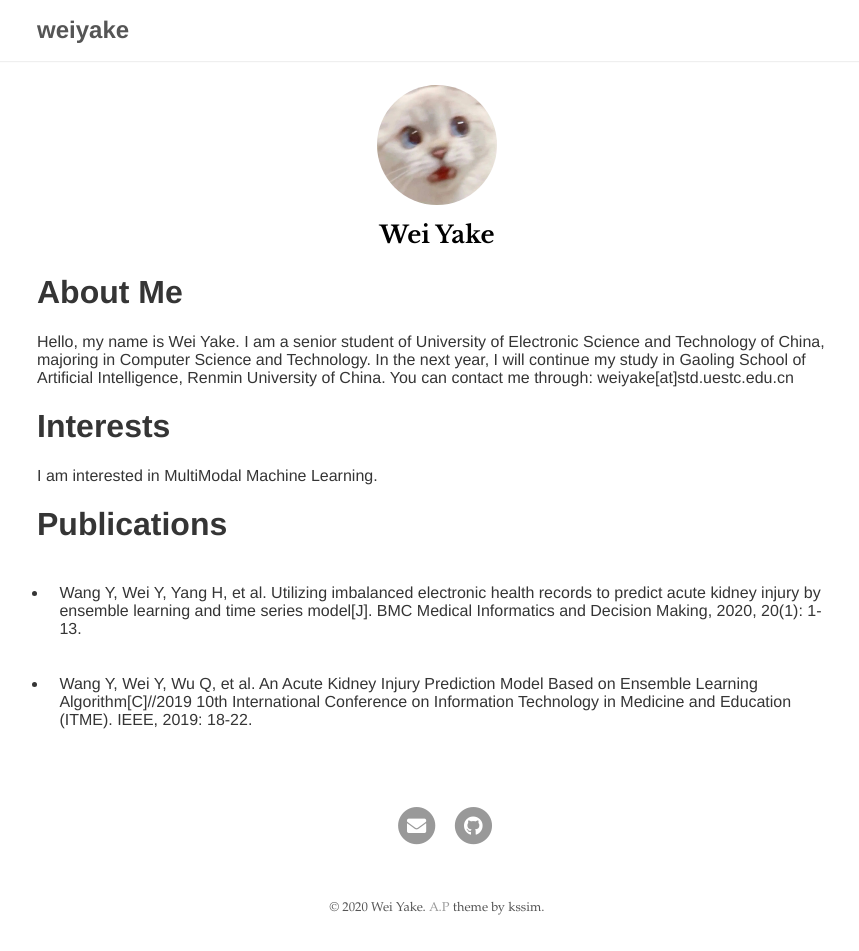
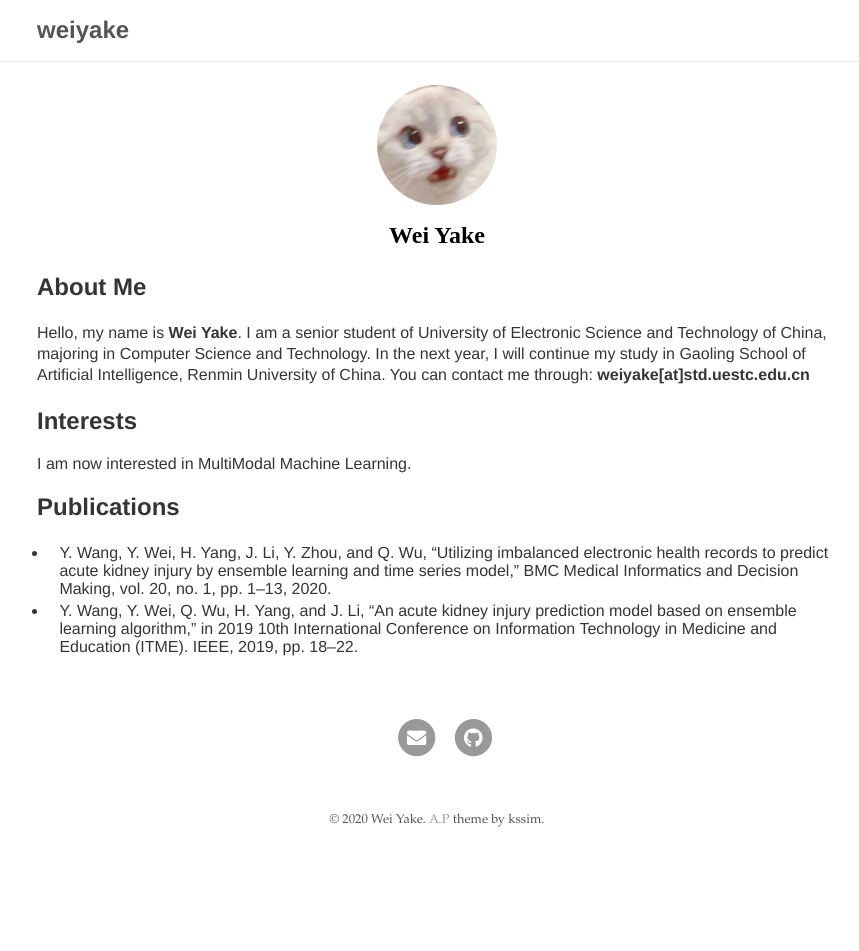
Before and after one commit to echo0409/echo0409.github.io, a Jekyll site: the page built from index.md, in a window 1280 px wide. Shown: the whole page, without its empty margins (203-1062 px from the left). Built offline with Jekyll 4.4.1, drawn with Linux system fonts in a browser that asks for light colours; our own code applies the rules of GitHub Pages for plain Markdown files; after the commit the page ends 900 px from its top, so only the background shows below that.

Commit message:
second commit

```diff
--- a/_sass/base/_base.scss
+++ b/_sass/base/_base.scss
@@ -8,6 +8,7 @@ body {
   color: $default-color;
   margin: 0;
   padding: 0;
+  font-family: "Times New Roman", Times, serif;
 }
 
 html {
@@ -21,6 +22,7 @@ html {
 
 body {
   -webkit-text-size-adjust: 100%;
+  font-family: "Times New Roman", Times, serif;
 }
 
 h1,
--- a/index.md
+++ b/index.md
@@ -2,16 +2,15 @@
 layout: about
 ---
 
-# About Me
-Hello, my name is Wei Yake. I am a senior student of University of Electronic Science and Technology of China, majoring in Computer Science and Technology. In the next year, I will continue my study in Gaoling School of Artificial Intelligence, Renmin University of China. You can contact me through: weiyake[at]std.uestc.edu.cn
+## About Me
+Hello, my name is **Wei Yake**. I am a senior student of University of Electronic Science and Technology of China, majoring in Computer Science and Technology. In the next year, I will continue my study in Gaoling School of Artificial Intelligence, Renmin University of China. You can contact me through: **weiyake[at]std.uestc.edu.cn**
 
 
 
-# Interests
-I am interested in MultiModal Machine Learning.
+## Interests
+I am now interested in MultiModal Machine Learning.
 
 
-# Publications
-- Wang Y, Wei Y, Yang H, et al. Utilizing imbalanced electronic health records to predict acute kidney injury by ensemble learning and time series model[J]. BMC Medical Informatics and Decision Making, 2020, 20(1): 1-13.
-
-- Wang Y, Wei Y, Wu Q, et al. An Acute Kidney Injury Prediction Model Based on Ensemble Learning Algorithm[C]//2019 10th International Conference on Information Technology in Medicine and Education (ITME). IEEE, 2019: 18-22.
+## Publications
+- Y. Wang, Y. Wei, H. Yang, J. Li, Y. Zhou, and Q. Wu, “Utilizing imbalanced electronic health records to predict acute kidney injury by ensemble learning and time series model,” BMC Medical Informatics and Decision Making, vol. 20, no. 1, pp. 1–13, 2020.
+- Y. Wang, Y. Wei, Q. Wu, H. Yang, and J. Li, “An acute kidney injury prediction model based on ensemble learning algorithm,” in 2019 10th International Conference on Information Technology in Medicine and Education (ITME). IEEE, 2019, pp. 18–22.
```
